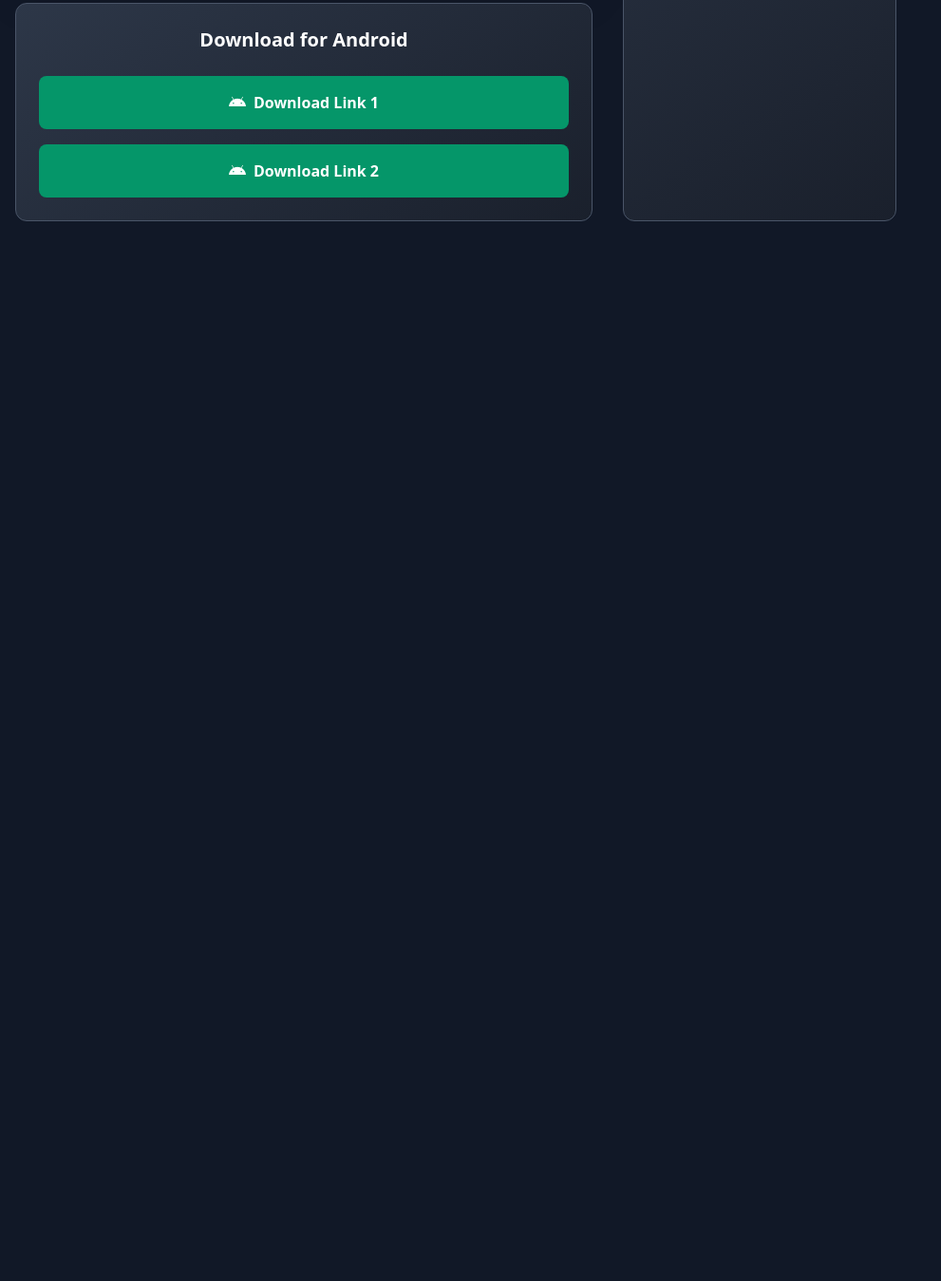
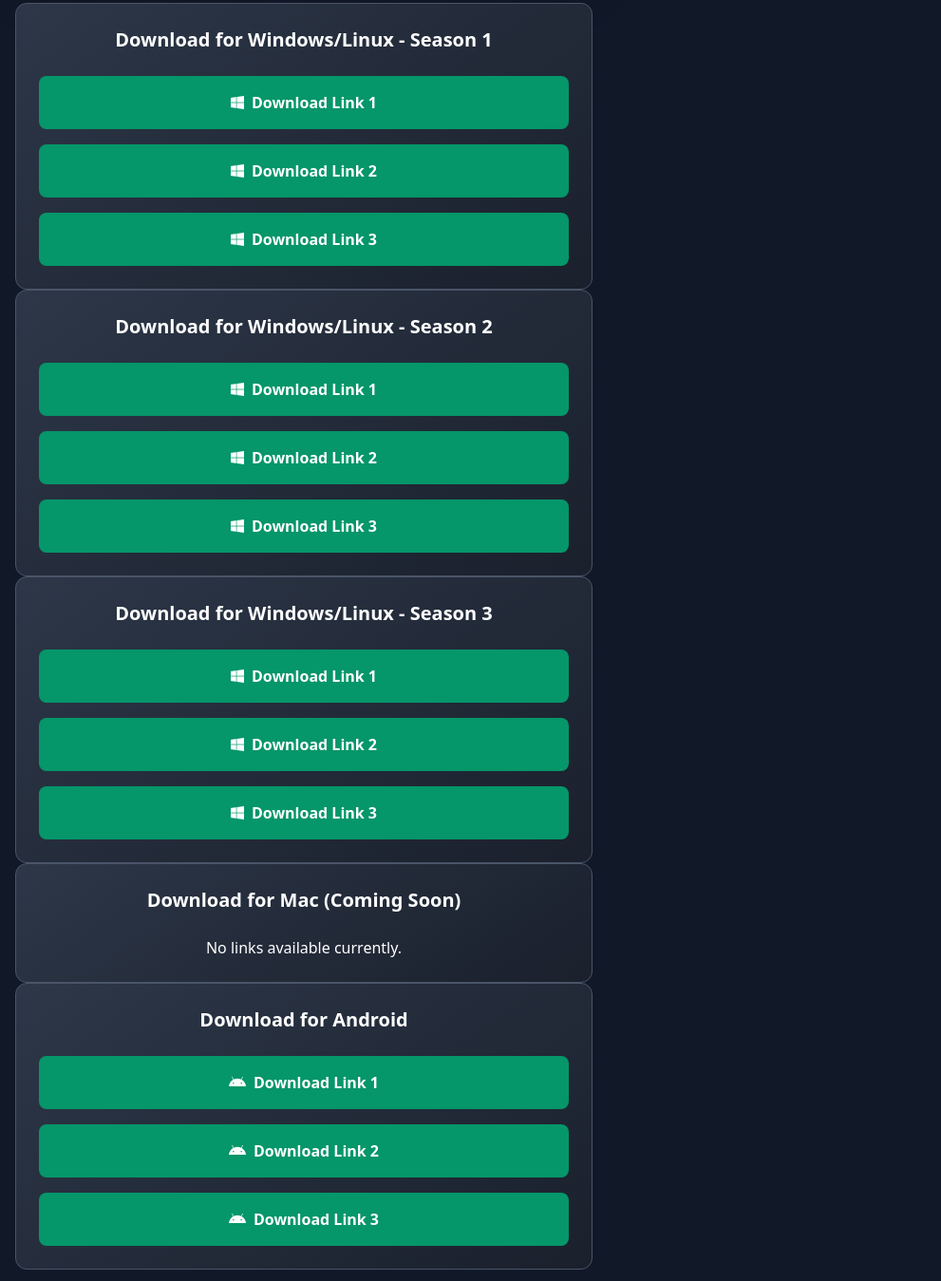
Before and after one commit to wildgames/motherless, a plain HTML site: page index.html in a window 1280 px wide. Shown: the part 511-1860 px from the top of the page at 95% size, without its empty margins (0-991 px from the left). Before the commit the page ends 800 px from the top, so only its background shows below. Drawn offline with nearby package versions, Linux system fonts and the light colour scheme.

Commit message:
Update index.html

```diff
--- a/index.html
+++ b/index.html
@@ -78,33 +78,76 @@
         </div>
 
         <!-- Download Section -->
-        <div class="game-card rounded-xl p-6">
-  <h3 class="text-xl font-semibold mb-6 text-center">Download for Android</h3>
+  <!-- Download for Windows/Linux - Season 1 -->
+<div class="game-card rounded-xl p-6">
+  <h3 class="text-xl font-semibold mb-6 text-center">Download for Windows/Linux - Season 1</h3>
   <div class="space-y-4">
-    <a href="https://apkadmin.com/6koj4e3hphqb/LawSchool-Ep.3-DA.apk.html" class="download-btn bg-green-600 hover:bg-green-700 text-white font-bold py-4 px-6 rounded-lg block text-center">
-      <i class="fab fa-android mr-2"></i>Download Link 1
+    <a href="https://mega.nz/file/gINiFTqK#lI1cqq8tELLh1442I0Omsdq4xFWOTZdBEy3vQUpH2ug" class="download-btn bg-green-600 hover:bg-green-700 text-white font-bold py-4 px-6 rounded-lg block text-center">
+      <i class="fab fa-windows mr-2"></i>Download Link 1
     </a>
-    <a href="https://pixeldrain.com/u/xmT2kRTp" class="download-btn bg-green-600 hover:bg-green-700 text-white font-bold py-4 px-6 rounded-lg block text-center">
-      <i class="fab fa-android mr-2"></i>Download Link 2
+    <a href="https://uploadhaven.com/download/5b23b89cdca96fc3391d0f837d0c6e2f" class="download-btn bg-green-600 hover:bg-green-700 text-white font-bold py-4 px-6 rounded-lg block text-center">
+      <i class="fab fa-windows mr-2"></i>Download Link 2
+    </a>
+    <a href="https://mixdrop.my/f/l6lz4wj8bx6n87" class="download-btn bg-green-600 hover:bg-green-700 text-white font-bold py-4 px-6 rounded-lg block text-center">
+      <i class="fab fa-windows mr-2"></i>Download Link 3
     </a>
   </div>
 </div>
+
+<!-- Download for Windows/Linux - Season 2 -->
+<div class="game-card rounded-xl p-6">
+  <h3 class="text-xl font-semibold mb-6 text-center">Download for Windows/Linux - Season 2</h3>
+  <div class="space-y-4">
+    <a href="https://mega.nz/file/8QNE0S5D#4KZDTFcV1N5pMV1jiui0QC3Nqx8YOKKITxHzwSz1T2A" class="download-btn bg-green-600 hover:bg-green-700 text-white font-bold py-4 px-6 rounded-lg block text-center">
+      <i class="fab fa-windows mr-2"></i>Download Link 1
+    </a>
+    <a href="https://www.mediafire.com/file/f9r0bg2mr5yoetm/motherless_second_season-0.16.3.0-pc.zip/file" class="download-btn bg-green-600 hover:bg-green-700 text-white font-bold py-4 px-6 rounded-lg block text-center">
+      <i class="fab fa-windows mr-2"></i>Download Link 2
+    </a>
+    <a href="https://uploadhaven.com/download/6b71481b320583b8d29378fa48d614a7" class="download-btn bg-green-600 hover:bg-green-700 text-white font-bold py-4 px-6 rounded-lg block text-center">
+      <i class="fab fa-windows mr-2"></i>Download Link 3
+    </a>
+  </div>
 </div>
 
-        <div class="game-card rounded-xl p-6">
-  <h3 class="text-xl font-semibold mb-6 text-center">Download for Windows/Linux</h3>
+<!-- Download for Windows/Linux - Season 3 -->
+<div class="game-card rounded-xl p-6">
+  <h3 class="text-xl font-semibold mb-6 text-center">Download for Windows/Linux - Season 3</h3>
   <div class="space-y-4">
-    <a href="https://workupload.com/archive/nW9njwJuER" class="download-btn bg-green-600 hover:bg-green-700 text-white font-bold py-4 px-6 rounded-lg block text-center">
+    <a href="https://mega.nz/file/8QkzgC4I#EDCCryoPkMYiyrqDb4xuBpfo0g_F5aPdB2i3dCk8MjU" class="download-btn bg-green-600 hover:bg-green-700 text-white font-bold py-4 px-6 rounded-lg block text-center">
+      <i class="fab fa-windows mr-2"></i>Download Link 1
+    </a>
+    <a href="https://pixeldrain.com/u/oap6T2u5" class="download-btn bg-green-600 hover:bg-green-700 text-white font-bold py-4 px-6 rounded-lg block text-center">
+      <i class="fab fa-windows mr-2"></i>Download Link 2
+    </a>
+    <a href="https://mixdrop.my/f/pkd41lkqtlde14" class="download-btn bg-green-600 hover:bg-green-700 text-white font-bold py-4 px-6 rounded-lg block text-center">
+      <i class="fab fa-windows mr-2"></i>Download Link 3
+    </a>
+  </div>
+</div>
+
+<!-- Download for Mac - Placeholder -->
+<div class="game-card rounded-xl p-6">
+  <h3 class="text-xl font-semibold mb-6 text-center">Download for Mac (Coming Soon)</h3>
+  <div class="space-y-4">
+    <p class="text-white text-center">No links available currently.</p>
+  </div>
+</div>
+
+<!-- Download for Android -->
+<div class="game-card rounded-xl p-6">
+  <h3 class="text-xl font-semibold mb-6 text-center">Download for Android</h3>
+  <div class="space-y-4">
+    <a href="https://apkadmin.com/klcjk7sqx29s/MOTHERLESS-v0.24.1.1-AndroidMarket.apk.html" class="download-btn bg-green-600 hover:bg-green-700 text-white font-bold py-4 px-6 rounded-lg block text-center">
       <i class="fab fa-android mr-2"></i>Download Link 1
     </a>
-    <a href="https://pixeldrain.com/l/5guEsxGW" class="download-btn bg-green-600 hover:bg-green-700 text-white font-bold py-4 px-6 rounded-lg block text-center">
+    <a href="https://pixeldrain.com/u/qDzh3ozZ" class="download-btn bg-green-600 hover:bg-green-700 text-white font-bold py-4 px-6 rounded-lg block text-center">
       <i class="fab fa-android mr-2"></i>Download Link 2
     </a>
-	<a href="https://akirabox.com/M2BGwkJ05Gj4/folder" class="download-btn bg-green-600 hover:bg-green-700 text-white font-bold py-4 px-6 rounded-lg block text-center">
+    <a href="https://dropapk.to/0qqkmqfayiee" class="download-btn bg-green-600 hover:bg-green-700 text-white font-bold py-4 px-6 rounded-lg block text-center">
       <i class="fab fa-android mr-2"></i>Download Link 3
     </a>
   </div>
-</div>
 </div>
 
       <!-- Right Ad Space
```
